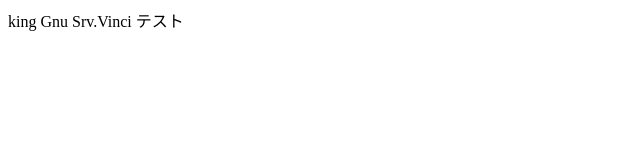
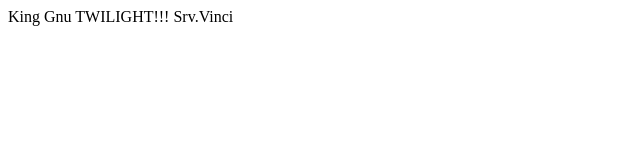
Before and after one commit to fukichaan/20240428, a plain HTML site: page index.html in a window 1280 px wide. Shown: the whole page, without its empty margins (0-640 px from the left). Drawn offline with Linux system fonts and the light colour scheme.

Commit message:
ファイルの編集２

```diff
--- a/index.html
+++ b/index.html
@@ -5,8 +5,10 @@
     <title>タイトル</title>
   </head>
   <body>
-    king Gnu
+
+    King Gnu
+    TWILIGHT!!!
     Srv.Vinci
-    テスト
+
   </body>
 </html>
```
